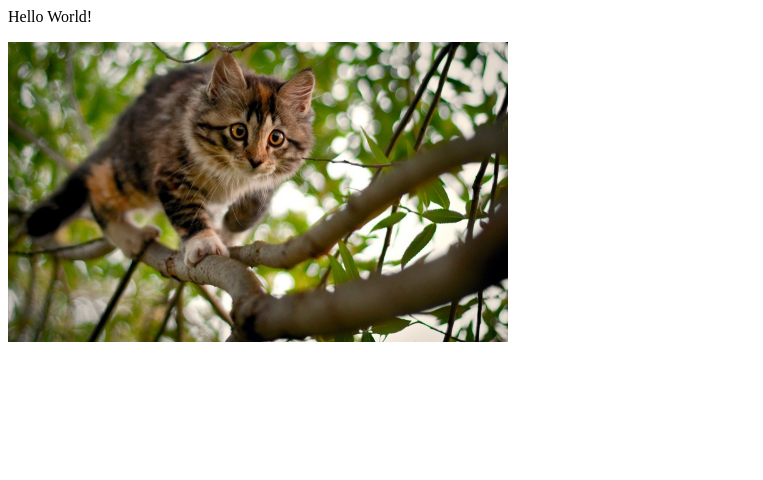
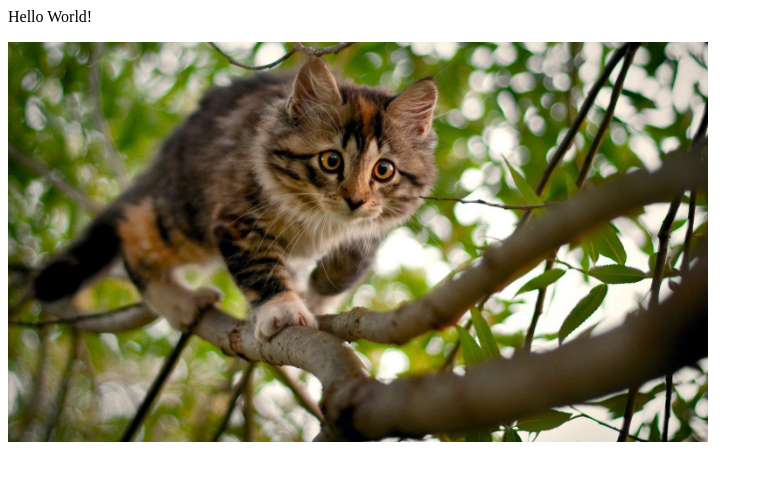
Before and after one commit to pypyl/test, a plain HTML site: page index.html in a window 1280 px wide. Shown: the whole page, without its empty margins (0-763 px from the left). Drawn offline with Linux system fonts and the light colour scheme.

Commit message:
fix resize

```diff
--- a/index.html
+++ b/index.html
@@ -2,6 +2,6 @@
 <title>Git 연습</title>
 <body>
 <p>Hello World!</p>
-<img src="cats.jpg" width="500px" height="300px">
+<img src="cats.jpg" width="700px" height="400px">
 </body>
 </html>
```
